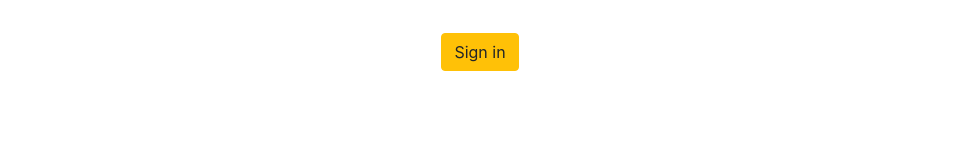
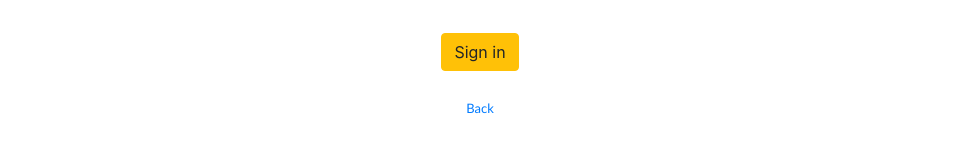
Before and after one commit to MarwanEsm/Currency-Rate-Exchange, a React (Create React App) app: page /LogInScreen in a window 1280 px wide. Shown: the part 417-570 px from the top of the page, without its empty margins (160-1119 px from the left). Built offline with nearby package versions, Linux system fonts and the light colour scheme.

Commit message:
Finalizing Registration Screen

```diff
--- a/src/Firstscreen/RegistrationLink.js
+++ b/src/Firstscreen/RegistrationLink.js
@@ -1,17 +1,12 @@
 import React from "react";
-import { useHistory } from "react-router-dom";
+
 
 function RegistrationLink() {
-  const history = useHistory();
-    const displayRegistrationScreen = (event) => {
-        event.preventDefault();
-        history.push("/RegistrationScreen");
-    }
 
   return (
     <div>
       <h3 style={h3Style}>Don't have an account?</h3>
-          <a href='/RegistrationScreen/RegistrationScreen' onClikc={displayRegistrationScreen} style={aStyle}>
+          <a href='/RegistrationScreen/RegistrationScreen' style={aStyle}>
         Click here to register
       </a>
     </div>
--- a/src/LogInscreen/LogInScreen.js
+++ b/src/LogInscreen/LogInScreen.js
@@ -11,6 +11,7 @@ function LogInScreen() {
     history.push("/CurrenciesListscreen/CurrenciesListScreen");
   };
   return (
+    <div>
       <Form>
         <Form.Group controlId="formBasicEmail">
           <Form.Label style={labelStyle}>Email address</Form.Label>
@@ -40,16 +41,22 @@ function LogInScreen() {
             Agree to terms and conditions
           </Form.Label>
         </Form.Group>
-      <Button variant="warning" type="submit" style={buttonStyle} onClick={displayCurrenciesList}>
+        <Button
+          variant="warning"
+          type="submit"
+          style={buttonStyle}
+          onClick={displayCurrenciesList}
+        >
           Sign in
         </Button>
       </Form>
+      <br/>
+      <a href="/" style={aStyle}>
+        Back
+      </a>
+    </div>
   );
 }
-
-
-
-
 
 const inputlStyle = {
   width: "70%",
@@ -64,7 +71,7 @@ const labelStyle = {
 };
 
 const textStyle = {
-  marginTop: '3%',
+  marginTop: "3%",
   textDecoration: "underline",
   fontSize: 12,
 };
@@ -81,4 +88,11 @@ const groupStyle = {
 const buttonStyle = {
   marginTop: 40,
 };
+
+const aStyle = {
+  fontFamily: "Trebuchet MS, sans-serif ",
+  fontSize: 13,
+  paddingTop: 30,
+
+};
 export default LogInScreen;
--- a/src/RegistrationScreen/RegistrationScreen.js
+++ b/src/RegistrationScreen/RegistrationScreen.js
@@ -31,12 +31,12 @@ function RegistrationScreen() {
 
         <Form.Row>
           <Form.Group as={Col} controlId="formGridCity">
-            <Form.Label>City</Form.Label>
+            <Form.Label>Country</Form.Label>
             <Form.Control />
           </Form.Group>
 
           <Form.Group as={Col} controlId="formGridState">
-            <Form.Label>State</Form.Label>
+            <Form.Label>City</Form.Label>
             <Form.Control></Form.Control>
           </Form.Group>
 
```
Also changed, not shown: 1 other file (tests, documents, lock files or other folders). Lines whose indentation alone changed are shown as unchanged.
